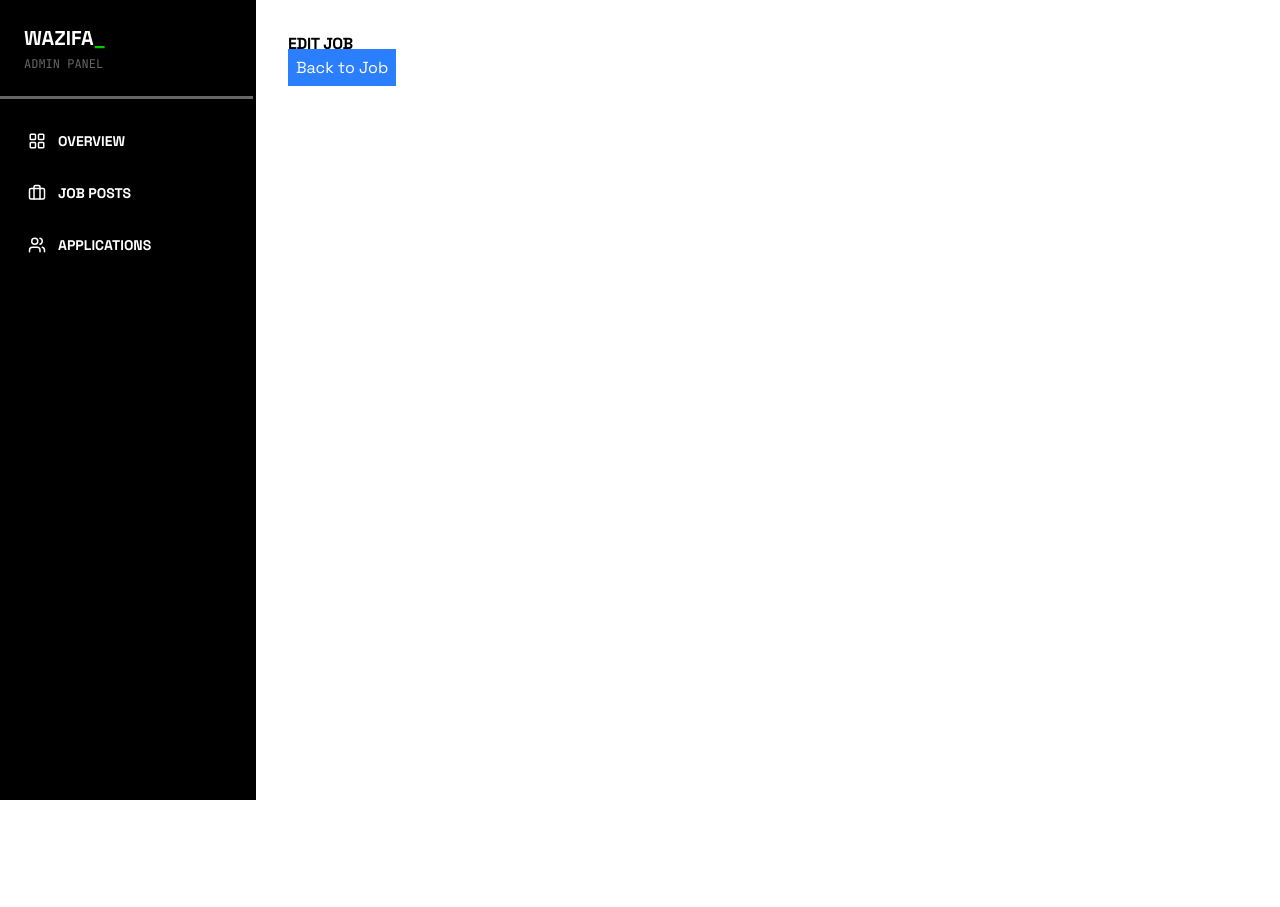
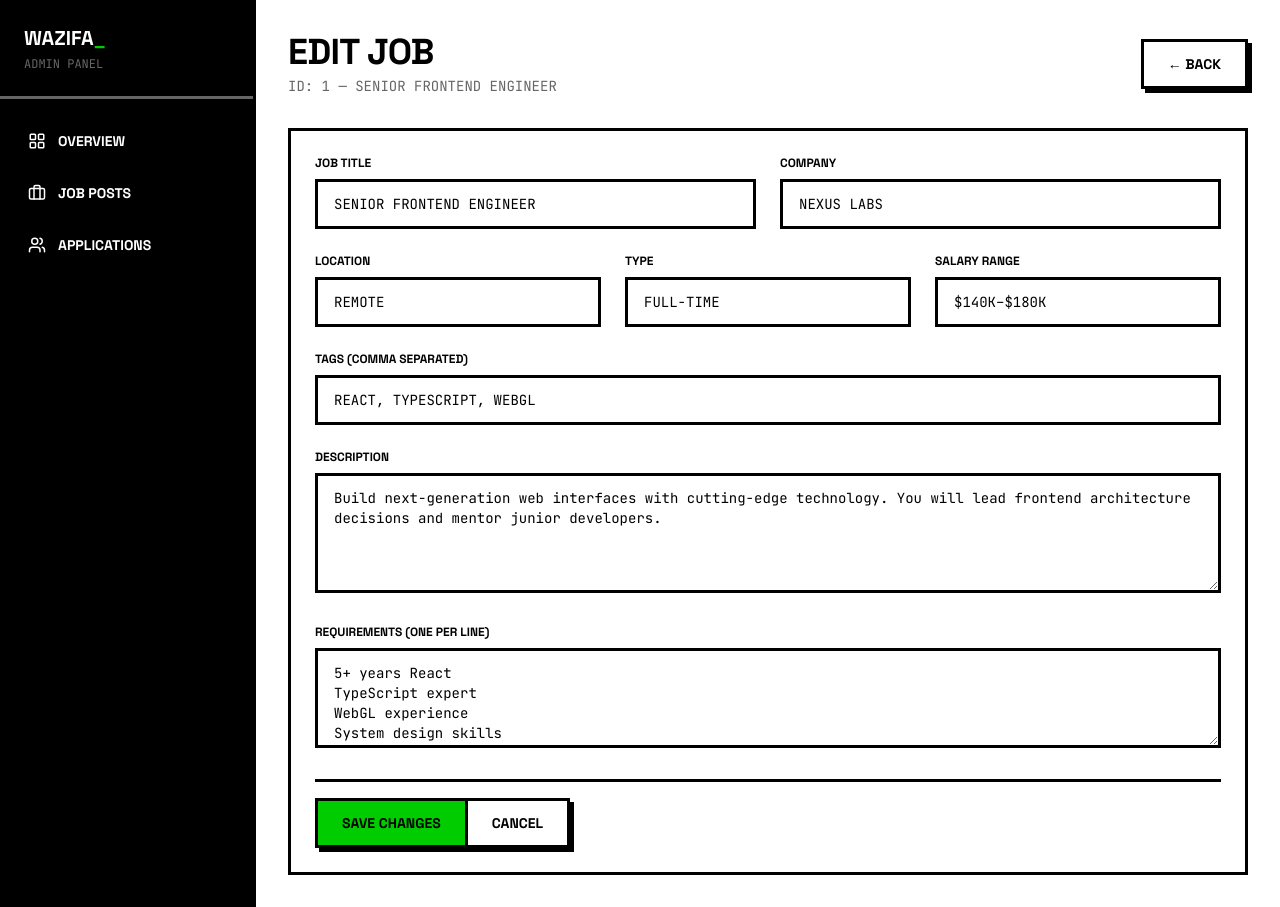
Before and after one commit to yaya1426/job-board, a Next.js app: page /dashboard/jobs/1/edit in a window 1280 px wide. Before the commit the page ends 800 px from the top, so only its background shows below. Built offline with nearby package versions, Linux system fonts and the light colour scheme.

Commit message:
Day 6: Edit & Delete Job Listing

```diff
--- a/app/(admin)/dashboard/jobs/[jobId]/edit/page.tsx
+++ b/app/(admin)/dashboard/jobs/[jobId]/edit/page.tsx
@@ -1,18 +1,33 @@
-import Link from "next/link";
+import AdminPageHeader from "@/components/common/AdminPageHeader";
+import EditJobForm from "@/components/job-management/EditJobForm";
+import JobNotFound from "@/components/jobs/JobNotFound";
+import { JobsData } from "@/data/JobsData";
+import { Job } from "@/types";
 
 type Props = {
-    params: Promise<{ jobId: string }>;
+  params: Promise<{ jobId: string }>;
 };
 
 async function EditJobPage({ params }: Props) {
-    const { jobId } = await params;
-    console.log(jobId);
-    return (
-        <div>
-            <h1>Edit Job</h1>
-            <Link className="bg-blue-500 text-white p-2 rounded-md hover:bg-blue-600" href={`/dashboard/jobs/${jobId}`}>Back to Job</Link>
-        </div>
-    )
+  const { jobId } = await params;
+  const job = JobsData.find((job: Job) => job.id === jobId);
+
+  if (!job) {
+    return <JobNotFound />;
+  }
+
+  return (
+    <>
+      <AdminPageHeader
+        title="EDIT JOB"
+        subtitle={`ID: ${job.id} — ${job.title}`}
+        actionButtonLink="/dashboard/jobs"
+        actionButtonVariant="outline"
+        actionButtonText="← BACK"
+      />
+      <EditJobForm job={job} />
+    </>
+  );
 }
 
 export default EditJobPage;
--- a/app/(admin)/dashboard/jobs/new/page.tsx
+++ b/app/(admin)/dashboard/jobs/new/page.tsx
@@ -1,5 +1,5 @@
 import AdminPageHeader from "@/components/common/AdminPageHeader";
-import CreateNewJobForm from "@/components/job-management/CreateNewJobForm";
+import CreateJobForm from "@/components/job-management/CreateJobForm";
 
 function NewJobPage() {
   return (
@@ -11,7 +11,7 @@ function NewJobPage() {
         actionButtonVariant="outline"
         actionButtonText="← BACK"
       />
-      <CreateNewJobForm />
+      <CreateJobForm />
     </>
   );
 }
--- /dev/null
+++ b/components/common/DeletePopup.tsx
@@ -0,0 +1,36 @@
+import { Button } from "../ui/button";
+
+type Props = {
+  isOpen: boolean;
+  onDelete: () => void;
+  onCancel: () => void;
+};
+
+function DeletePopup({ isOpen = false, onDelete, onCancel }: Props) {
+  if (!isOpen) return null;
+
+  return (
+    <div className="fixed inset-0 z-50 flex items-center justify-center">
+      <div className="absolute inset-0 bg-foreground/80" onClick={onCancel} />
+      <div className="relative brutal-border brutal-shadow bg-background p-8 max-w-md w-full mx-4">
+        <h2 className="text-2xl font-heading font-bold">DELETE ITEM?</h2>
+        <p className="font-mono text-sm text-muted-foreground mt-3">
+          ARE YOU SURE YOU WANT TO DELETE ?
+        </p>
+        <p className="font-mono text-xs text-destructive mt-4">
+          THIS ACTION CANNOT BE UNDONE.
+        </p>
+        <div className="flex gap-0 mt-6">
+          <Button variant="destructive" onClick={onDelete}>
+            CONFIRM DELETE
+          </Button>
+          <Button variant="outline" className="border-l-0" onClick={onCancel}>
+            CANCEL
+          </Button>
+        </div>
+      </div>
+    </div>
+  );
+}
+
+export default DeletePopup;
--- a/components/job-management/CreateNewJobForm.tsx
+++ b/components/job-management/CreateJobForm.tsx
@@ -5,7 +5,7 @@ import { Button } from "../ui/button";
 import { useState } from "react";
 import { useRouter } from "next/navigation";
 
-function CreateNewJobForm() {
+function CreateJobForm() {
   const navigate = useRouter();
   const [form, setForm] = useState({
     title: "",
@@ -124,4 +124,4 @@ function CreateNewJobForm() {
   );
 }
 
-export default CreateNewJobForm;
+export default CreateJobForm;
--- /dev/null
+++ b/components/job-management/EditJobForm.tsx
@@ -0,0 +1,124 @@
+"use client";
+import { Input } from "../ui/input";
+import { BrutalSelect } from "../BrutalUI";
+import { Button } from "../ui/button";
+import { useState } from "react";
+import { useRouter } from "next/navigation";
+import { Job } from "@/types";
+
+type Props = {
+  job: Job;
+};
+
+function EditJobForm({ job }: Props) {
+  const navigate = useRouter();
+
+  const [form, setForm] = useState({
+    title: job?.title || "",
+    company: job?.company || "",
+    location: job?.location || "",
+    type: job?.type || "FULL-TIME",
+    salary: job?.salary || "",
+    description: job?.description || "",
+    requirements: job?.requirements.join("\n") || "",
+    tags: job?.tags.join(", ") || "",
+  });
+
+  const update = (field: string, value: string) =>
+    setForm((prev) => ({ ...prev, [field]: value }));
+
+  const handleSubmit = (e: React.FormEvent) => {
+    e.preventDefault();
+    navigate.push("/dashboard/jobs");
+  };
+
+  return (
+    <form onSubmit={handleSubmit} className="mt-8 brutal-border p-6 space-y-6">
+      <div className="grid grid-cols-1 md:grid-cols-2 gap-6">
+        <Input
+          label="JOB TITLE"
+          value={form.title}
+          onChange={(e) => update("title", e.target.value)}
+          required
+        />
+        <Input
+          label="COMPANY"
+          value={form.company}
+          onChange={(e) => update("company", e.target.value)}
+          required
+        />
+      </div>
+
+      <div className="grid grid-cols-1 md:grid-cols-3 gap-6">
+        <Input
+          label="LOCATION"
+          value={form.location}
+          onChange={(e) => update("location", e.target.value)}
+          required
+        />
+        <BrutalSelect
+          label="TYPE"
+          value={form.type}
+          onChange={(e) => update("type", e.target.value)}
+          options={[
+            { value: "FULL-TIME", label: "FULL-TIME" },
+            { value: "PART-TIME", label: "PART-TIME" },
+            { value: "CONTRACT", label: "CONTRACT" },
+            { value: "FREELANCE", label: "FREELANCE" },
+          ]}
+        />
+        <Input
+          label="SALARY RANGE"
+          value={form.salary}
+          onChange={(e) => update("salary", e.target.value)}
+          required
+        />
+      </div>
+
+      <Input
+        label="TAGS (COMMA SEPARATED)"
+        value={form.tags}
+        onChange={(e) => update("tags", e.target.value)}
+      />
+
+      <div>
+        <label className="font-heading text-xs font-bold uppercase block mb-2">
+          DESCRIPTION
+        </label>
+        <textarea
+          className="w-full brutal-border bg-background px-4 py-3 font-mono text-sm focus:outline-none focus:shadow-[4px_4px_0px_0px] focus:shadow-accent min-h-[120px] resize-y"
+          value={form.description}
+          onChange={(e) => update("description", e.target.value)}
+          required
+        />
+      </div>
+
+      <div>
+        <label className="font-heading text-xs font-bold uppercase block mb-2">
+          REQUIREMENTS (ONE PER LINE)
+        </label>
+        <textarea
+          className="w-full brutal-border bg-background px-4 py-3 font-mono text-sm focus:outline-none focus:shadow-[4px_4px_0px_0px] focus:shadow-accent min-h-[100px] resize-y"
+          value={form.requirements}
+          onChange={(e) => update("requirements", e.target.value)}
+        />
+      </div>
+
+      <div className="flex gap-0 pt-4 border-t-3 border-foreground">
+        <Button type="submit" variant="accent">
+          SAVE CHANGES
+        </Button>
+        <Button
+          type="button"
+          variant="outline"
+          className="border-l-0"
+          onClick={() => navigate.push("/dashboard/jobs")}
+        >
+          CANCEL
+        </Button>
+      </div>
+    </form>
+  );
+}
+
+export default EditJobForm;
--- a/components/job-management/JobManagementTable.tsx
+++ b/components/job-management/JobManagementTable.tsx
@@ -1,11 +1,45 @@
+"use client";
+import { useRouter } from "next/navigation";
 import { Button } from "../ui/button";
 import { Job } from "@/types/Job";
+import DeletePopup from "../common/DeletePopup";
+import { useState } from "react";
 
 type Props = {
   jobs: Job[];
-}
+};
 
-function JobManagementTable({ jobs}: Props) {
+function JobManagementTable({ jobs }: Props) {
+  const [isDeletePopupOpen, setIsDeletePopupOpen] = useState(false);
+  const [jobIdToDelete, setJobIdToDelete] = useState<string | null>(null);
+  const navigate = useRouter();
+
+  const onEditJob = (jobId: string) => {
+    navigate.push(`/dashboard/jobs/${jobId}/edit`);
+  };
+
+  const onDeleteJob = (jobId: string) => {
+    setIsDeletePopupOpen(true);
+    setJobIdToDelete(jobId);
+  };
+
+  const reset = () => {
+    setIsDeletePopupOpen(false);
+    setJobIdToDelete(null);
+  };
+
+  const handleDeleteJob = () => {
+    // TODO: Delete job from database
+    console.log(`Deleting job with ID: ${jobIdToDelete}`);
+    //Reset the state
+    reset();
+  };
+
+  const handleCancelDelete = () => {
+    //Reset the state
+    reset();
+  };
+
   return (
     <div className="mt-8 brutal-border overflow-x-auto">
       <table className="w-full">
@@ -60,6 +94,7 @@ function JobManagementTable({ jobs}: Props) {
                     variant="outline"
                     size="sm"
                     className="brutal-shadow-none shadow-none"
+                    onClick={() => onEditJob(job.id)}
                   >
                     EDIT
                   </Button>
@@ -67,6 +102,7 @@ function JobManagementTable({ jobs}: Props) {
                     variant="destructive"
                     size="sm"
                     className="border-l-0 brutal-shadow-none shadow-none"
+                    onClick={() => onDeleteJob(job.id)}
                   >
                     DELETE
                   </Button>
@@ -76,6 +112,11 @@ function JobManagementTable({ jobs}: Props) {
           ))}
         </tbody>
       </table>
+      <DeletePopup
+        isOpen={isDeletePopupOpen}
+        onDelete={handleDeleteJob}
+        onCancel={handleCancelDelete}
+      />
     </div>
   );
 }
```
